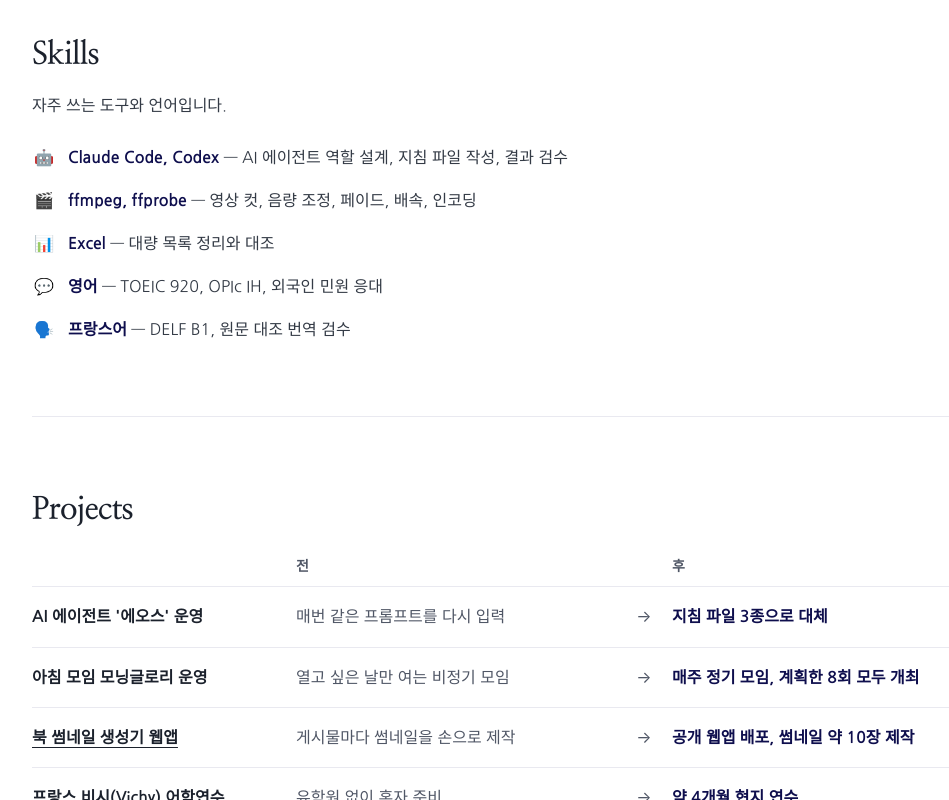
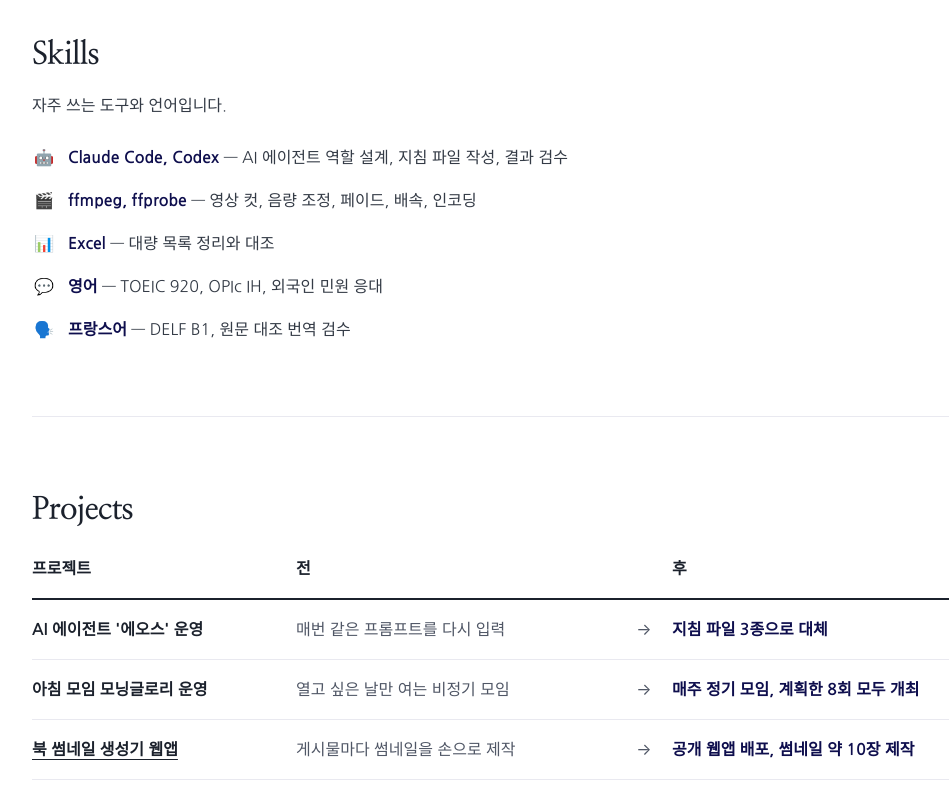
Before and after one commit to hauteville1862/yuhyun-lim, a plain HTML site: page index.html in a window 1280 px wide. Shown: the part 1086-1886 px from the top of the page, without its empty margins (88-1037 px from the left). Drawn offline with Linux system fonts and the light colour scheme; no server answers.

Commit message:
Projects 전후 비교 머리글을 표 머리글처럼 정리
- 머리글에 프로젝트 칸을 추가하고 전, 후와 함께 본문 크기의 진한 굵은 글씨로 표시
- 머리글 아래 2px 구분선 추가, CSS 버전 번호 갱신

Co-Authored-By: Claude Opus 5.5 <noreply@anthropic.com>

```diff
--- a/css/style.css
+++ b/css/style.css
@@ -798,10 +798,13 @@ input::placeholder, textarea::placeholder {
         gap: var(--space-md);
     }
     .change-head {
-        padding: 0 0 var(--space-xs);
-        color: var(--text-muted);
-        font-size: var(--text-sm);
+        padding: 0 0 var(--space-sm);
+        border-bottom: 2px solid var(--text-title);
         font-weight: 700;
+    }
+    .change-head .change-before,
+    .change-head .change-after {
+        color: var(--text-title);
     }
     .change-flow {
         display: grid;
--- a/index.html
+++ b/index.html
@@ -9,7 +9,7 @@
     <link rel="preconnect" href="https://fonts.gstatic.com" crossorigin>
     <link href="https://fonts.googleapis.com/css2?family=Nanum+Gothic:wght@400;700&family=Nanum+Myeongjo:wght@400;700&display=swap" rel="stylesheet">
     <!-- 외부 CSS 연결 -->
-    <link rel="stylesheet" href="css/style.css?v=3.36">
+    <link rel="stylesheet" href="css/style.css?v=3.37">
     <!-- 외부 JS 연결 (defer 속성 사용) -->
     <script src="js/script.js?v=20" defer></script>
 </head>
@@ -87,7 +87,7 @@
             <h2>Projects</h2>
             <ul class="change-list">
                 <li class="change-item change-head" aria-hidden="true">
-                    <span class="change-name"></span>
+                    <span class="change-name">프로젝트</span>
                     <span class="change-flow">
                         <span class="change-before">전</span>
                         <span class="change-arrow"></span>
```
